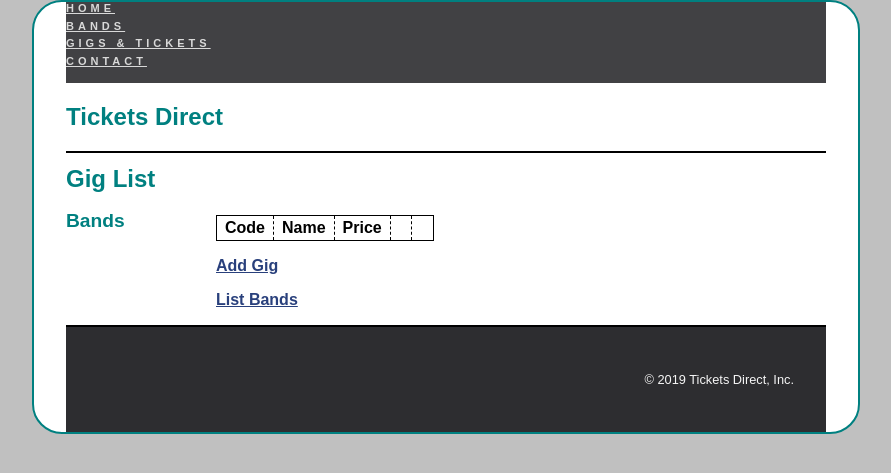
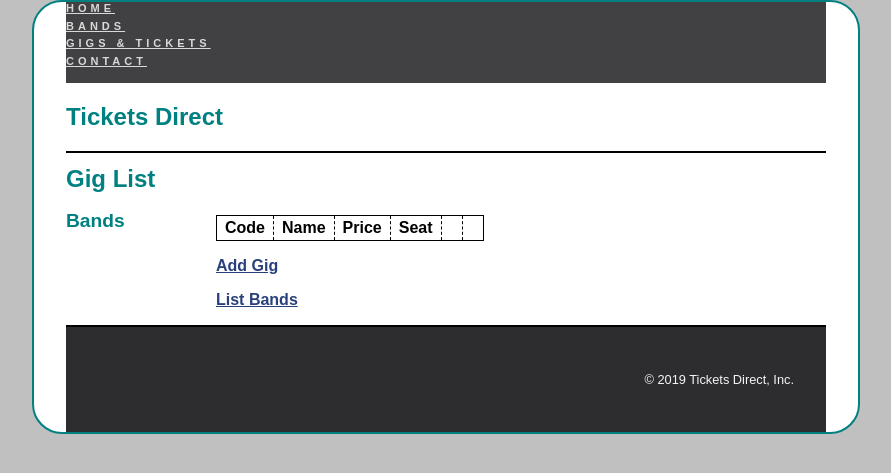
Before and after one commit to D00199848/ConcertProject, a PHP site: page /gig_manager/index.php in a window 1280 px wide. Shown: the top 473 px of the page, without its empty margins (194-1085 px from the left). Run offline with PHP 8.4, Linux system fonts and the light colour scheme; data that the repository does not hold is empty.

Commit message:
Version 2 of working project - Added in an extra row in the gigs table "seat". I have changed all php files to suit this extra row. All code is working. Can be used for a backup.

```diff
--- a/gig_manager/gig_add.php
+++ b/gig_manager/gig_add.php
@@ -26,6 +26,10 @@
         <input type="input" name="price">
         <br>
 
+        <label>Seat:</label>
+        <input type="input" name="seat">
+        <br>
+
         <label>&nbsp;</label>
         <input type="submit" value="Add Gig">
         <br>
--- a/gig_manager/gig_edit.php
+++ b/gig_manager/gig_edit.php
@@ -28,6 +28,11 @@
                value="<?php echo $gig['listPrice']; ?>">
         <br>
 
+          <labelSeat:</label>
+        <input type="input" name="seat"
+               value="<?php echo $gig['seat']; ?>">
+        <br>
+
         <label>&nbsp;</label>
         <input type="submit" value="Save Changes">
         <br>
--- a/gig_manager/gig_list.php
+++ b/gig_manager/gig_list.php
@@ -17,6 +17,7 @@
                 <th>Code</th>
                 <th>Name</th>
                 <th class="right">Price</th>
+                 <th>Seat</th>
                 <th>&nbsp;</th>
                 <th>&nbsp;</th>
             </tr>
@@ -26,6 +27,7 @@
                 <td><?php echo $gig['gigCode']; ?></td>
                 <td><?php echo $gig['gigName']; ?></td>
                 <td class="right"><?php echo $gig['listPrice']; ?></td>
+                <td><?php echo $gig['seat']; ?></td>
                 <td><form action="." method="post">
                     <input type="hidden" name="action"
                            value="show_edit_form">
--- a/gig_manager/index.php
+++ b/gig_manager/index.php
@@ -44,15 +44,16 @@ if ($action == 'list_gigs') {
     $code = filter_input(INPUT_POST, 'code');
     $name = filter_input(INPUT_POST, 'name');
     $price = filter_input(INPUT_POST, 'price', FILTER_VALIDATE_FLOAT);
+    $seat = filter_input(INPUT_POST, 'seat');
 
     // Validate the inputs
     if ($gig_id == NULL || $gig_id == FALSE || $band_id == NULL ||
             $band_id == FALSE || $code == NULL || $name == NULL ||
-            $price == NULL || $price == FALSE) {
+            $price == NULL || $price == FALSE || $seat == NULL || $seat == FALSE) {
         $error = "Invalid gig data. Check all fields and try again.";
         include('../errors/error.php');
     } else {
-        update_gig($gig_id, $band_id, $code, $name, $price);
+        update_gig($gig_id, $band_id, $code, $name, $price, $seat);
 
         // Display the Product List page for the current category
         header("Location: .?band_id=$band_id");
@@ -79,8 +80,9 @@ if ($action == 'list_gigs') {
     $code = filter_input(INPUT_POST, 'code');
     $name = filter_input(INPUT_POST, 'name');
     $price = filter_input(INPUT_POST, 'price', FILTER_VALIDATE_FLOAT);
+     $seat = filter_input(INPUT_POST, 'seat');
     if ($band_id == NULL || $band_id == FALSE || $code == NULL ||
-            $name == NULL || $price == NULL || $price == FALSE) {
+            $name == NULL || $price == NULL || $price == FALSE || $seat == NULL || $seat == FALSE) {
         $error = "Invalid gig data. Check all fields and try again.";
         include('../errors/error.php');
     } else {
--- a/model/gig_db.php
+++ b/model/gig_db.php
@@ -45,34 +45,37 @@ function delete_gig($gig_id) {
     $statement->closeCursor();
 }
 
-function add_gig($band_id, $code, $name, $price) {
+function add_gig($band_id, $code, $name, $price, $seat) {
     global $db;
     $query = 'INSERT INTO gigs
-                 (bandID, gigCode, gigName, listPrice)
+                 (bandID, gigCode, gigName, listPrice, seat)
               VALUES
-                 (:band_id, :code, :name, :price)';
+                 (:band_id, :code, :name, :price, :seat)';
     $statement = $db->prepare($query);
     $statement->bindValue(':band_id', $band_id);
     $statement->bindValue(':code', $code);
     $statement->bindValue(':name', $name);
     $statement->bindValue(':price', $price);
+    $statement->bindValue(':seat', $seat);
     $statement->execute();
     $statement->closeCursor();
 }
 
-function update_gig($gig_id, $band_id, $code, $name, $price) {
+function update_gig($gig_id, $band_id, $code, $name, $price, $seat) {
     global $db;
     $query = 'UPDATE gigs
               SET bandID = :band_id,
                  gigCode = :code,
                  gigName = :name,
                   listPrice = :price
+                  seat = :seat
                WHERE gigID = :gig_id';
     $statement = $db->prepare($query);
     $statement->bindValue(':band_id', $band_id);
     $statement->bindValue(':code', $code);
     $statement->bindValue(':name', $name);
     $statement->bindValue(':price', $price);
+     $statement->bindValue(':seat', $seat);
     $statement->bindValue(':gig_id', $gig_id);
     $statement->execute();
     $statement->closeCursor();
```
